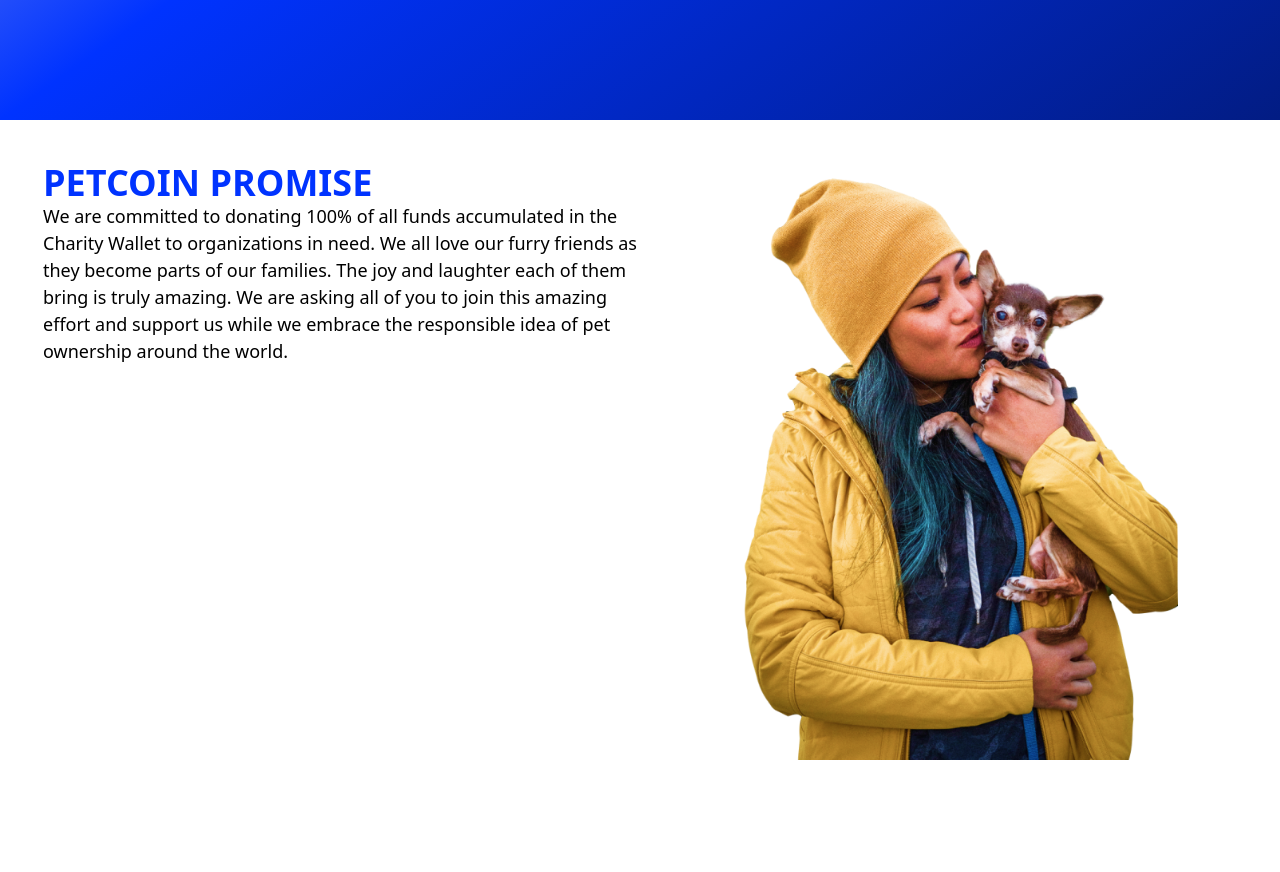
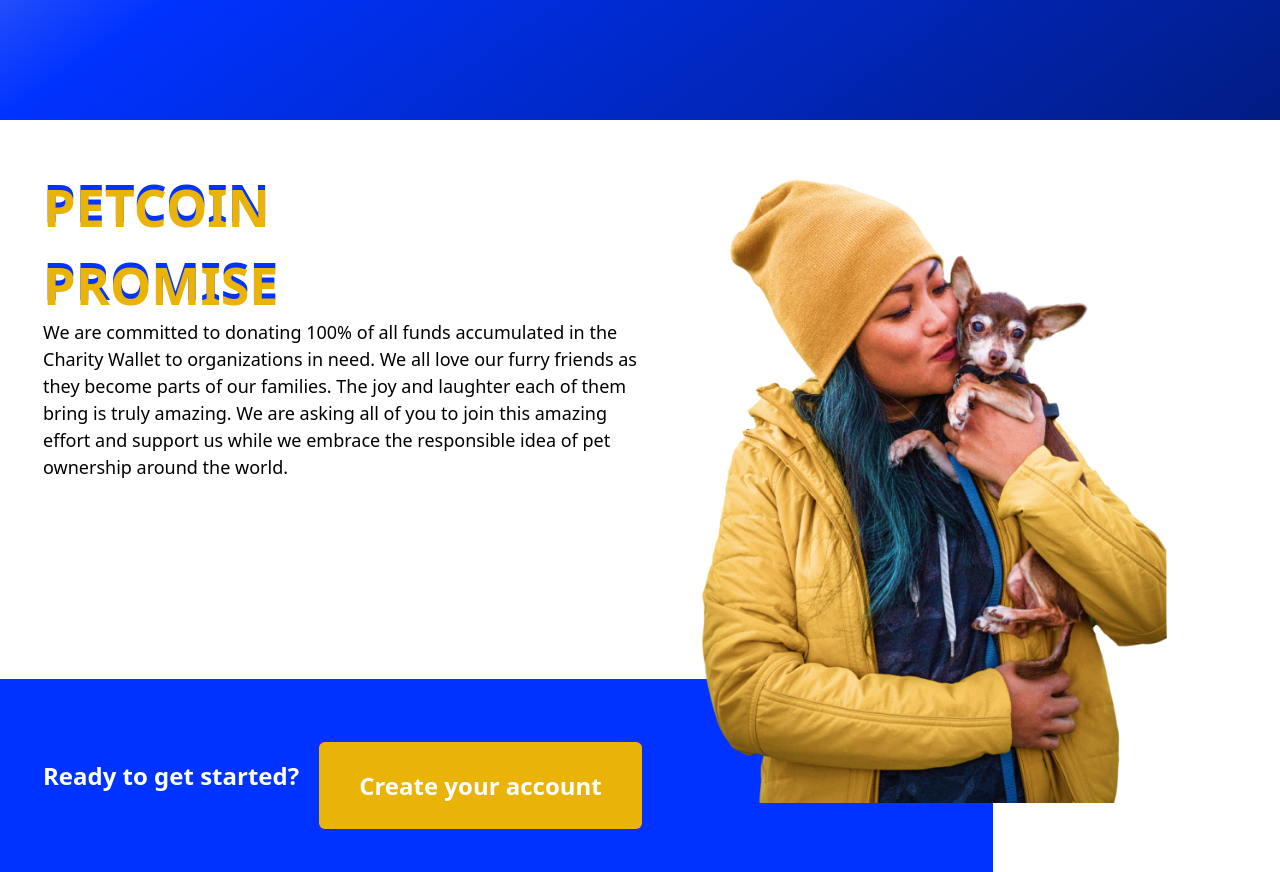
Before and after one commit to jarUniverse/PetCoin, a website: page public/index.html in a window 1280 px wide. Shown: the part 780-1652 px from the top of the page. Before the commit the page ends 1583 px from the top, so only its background shows below. Drawn offline with Linux system fonts and the light colour scheme.

Commit message:
new changes

```diff
--- a/public/index.html
+++ b/public/index.html
@@ -30,10 +30,10 @@
         <div class="p-[43px] inline-flex">
             <div class="w-1/2 inline-block">
                 <div class="relative">
-                    <h1 class="text-[72px] font-bold text-white z-[2]">
+                    <h1 class="text-[72px] font-bold text-[#0033FF] z-[2]">
                         PETCOIN TO THE RESCUE
                     </h1>
-                    <h1 class="text-[72px] font-bold text-[#0033FF] absolute z-[1] top-[10px]">
+                    <h1 class="text-[72px] font-bold text-white absolute z-[1] top-[8px]">
                         PETCOIN TO THE RESCUE
                     </h1>
                 </div>
@@ -58,12 +58,19 @@
         </div>
     </div>
 </body>
-<section class="bg-white p-[43px] w-screen inline-flex">
-    <div class="w-1/2 inline-block">
-        <p class="text-4xl font-bold text-[#0033FF]">PETCOIN PROMISE</p>
+<section class="bg-white p-[43px] w-screen inline-flex h-fit relative">
+    <div class="w-1/2 inline-block relative">
+        <div>
+            <p class="w-[238px] text-[52px] font-bold text-[#0033FF] z-[5]">PETCOIN PROMISE</p>
+            <p class="w-[238px] text-[52px] font-bold text-[#EAB308] absolute z-[1] top-[5px]">PETCOIN PROMISE</p>
+        </div>
         <p class="text-[18px]">We are committed to donating 100% of all funds accumulated in the Charity Wallet to organizations in need. We all love our furry friends as they become parts of our families. The joy and laughter each of them bring is truly amazing. We are asking all of you to join this amazing effort and support us while we embrace the responsible idea of pet ownership around the world.</p>
+        <div class="absolute mt-[198px] bg-[#0033FF] w-[1000px] h-[193px] -left-[50px] z-[0] items-center p-[50px] inline-flex">
+            <p class=" text-[24px] text-center font-bold text-white">Ready to get started?</p>
+            <button class="mt-[20px] h-[87px] text-[24px] rounded-md pt-[7px] pb-[7px] font-bold text-white pr-[40px] pl-[40px] items-center bg-[#EAB308] ml-[20px]"><a href="">Create your account</a></button>
+        </div>
     </div>
-    <div class="w-1/2">
+    <div class="w-1/2 absolute z-[1] right-[50px]">
         <img src="../src/images/images2.png" alt="photos2">
     </div>
 </section>
```
Also changed, not shown: public/css/style.css.
